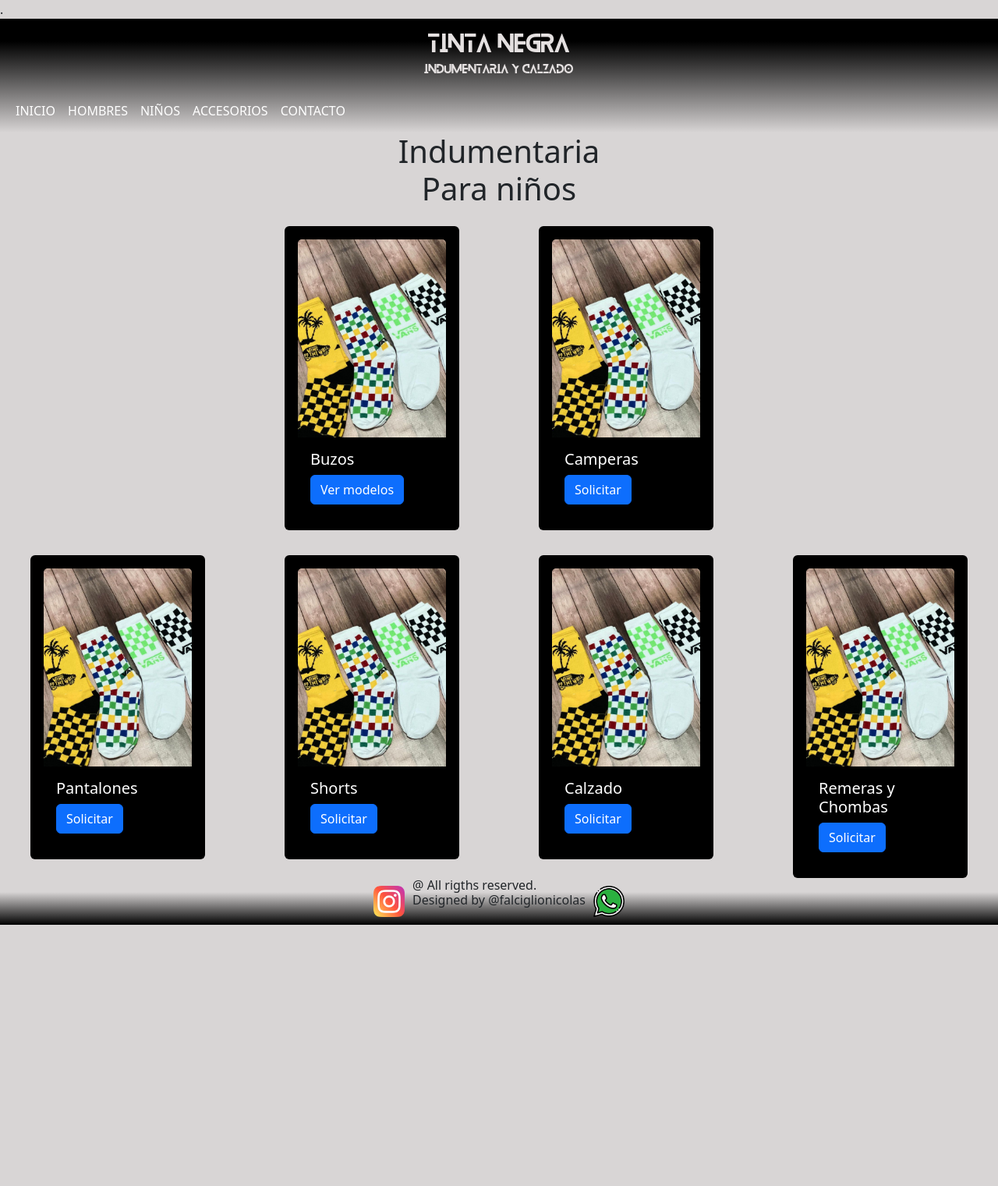
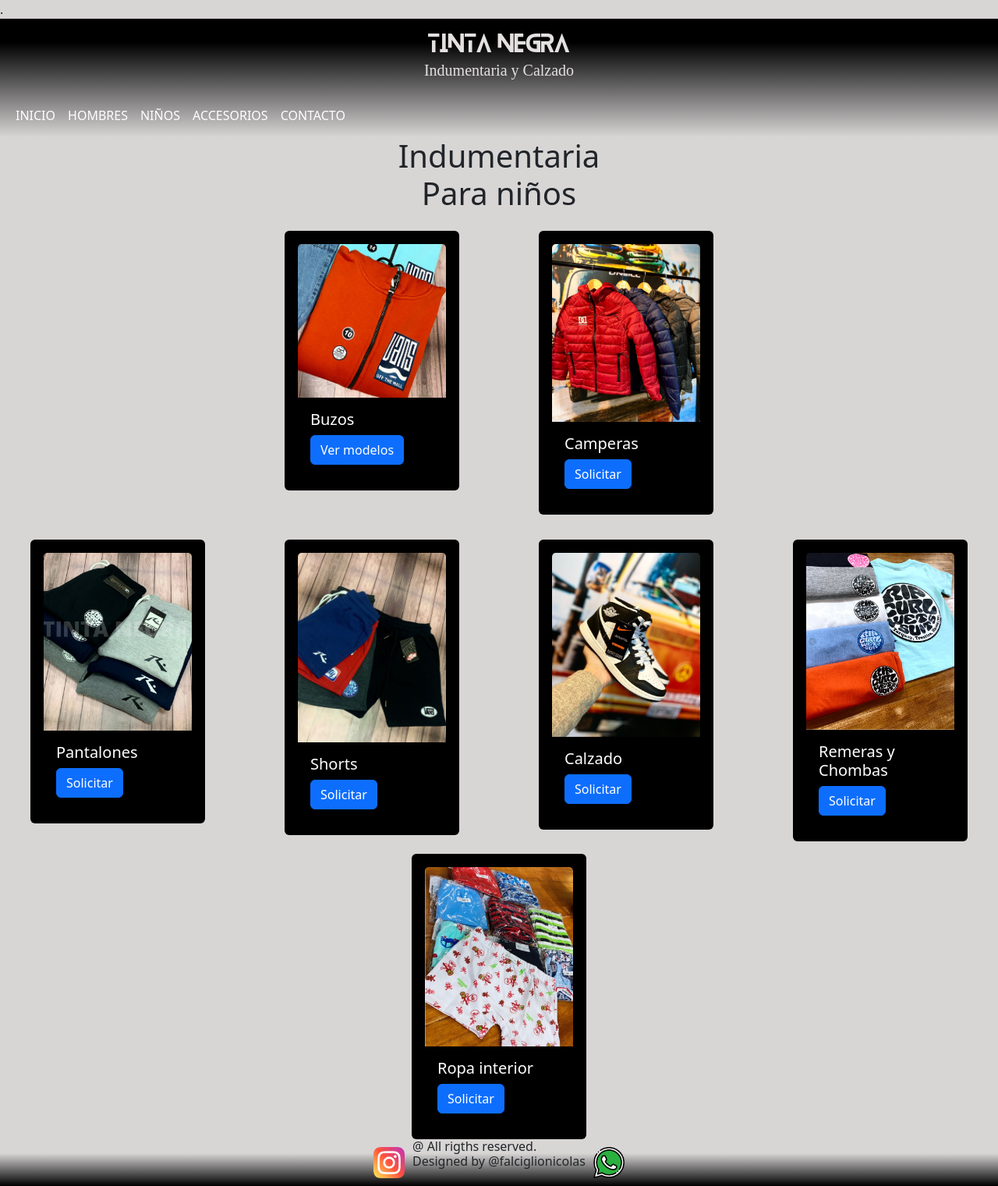
Before and after one commit to nicofal23/Tintanegra, a website: page pages/ninos.html in a window 1280 px wide. Shown: the whole page at 78% size. Before the commit the page ends 1186 px from the top, so only its background shows below. Drawn offline with nearby package versions, Linux system fonts and the light colour scheme; a web font is replaced by a local one.

Commit message:
modificaciones

```diff
--- a/pages/ninos.html
+++ b/pages/ninos.html
@@ -42,7 +42,7 @@
             <div class="offset-lg-6"></div>
             <div class="col-lg-3">
                 <div class="card text-white bg-black p-3" style="max-width: 14rem; margin: auto">
-                    <img src="../assets/img/imagen-accesorios.png" class="card-img-top" alt="..." />
+                    <img src="../assets/img/buzo-nino.png" class="card-img-top" alt="..." />
                     <div class="card-body">
                         <h5 class="card-title">Buzos</h5>
                         <a href="https://wa.me/5493415896032? text=Buen dia Tintanegra"target="_blank" class="btn btn-primary">Ver modelos</a>
@@ -51,7 +51,7 @@
             </div>
             <div class="col-lg-3">
                 <div class="card text-white bg-black p-3" style="max-width: 14rem; margin: auto">
-                    <img src="../assets/img/imagen-accesorios.png" class="card-img-top" alt="..." />
+                    <img src="../assets/img/campera-nino.png" class="card-img-top" alt="..." />
                     <div class="card-body">
                         <h5 class="card-title">Camperas</h5>
                         <a href="https://wa.me/5493415896032? text=Buen dia Tintanegra"target="_blank" class="btn btn-primary">Solicitar</a>
@@ -61,7 +61,7 @@
             <div class="offset-lg-6"></div>
             <div class="col-lg-3">
                 <div class="card text-white bg-black p-3" style="max-width: 14rem; margin: auto">
-                    <img src="../assets/img/imagen-accesorios.png" class="card-img-top" alt="..." />
+                    <img src="../assets/img/pantalon-nino.png" class="card-img-top" alt="..." />
                     <div class="card-body">
                         <h5 class="card-title">Pantalones</h5>
                         <a href="https://wa.me/5493415896032? text=Buen dia Tintanegra"target="_blank" class="btn btn-primary">Solicitar</a>
@@ -70,7 +70,7 @@
             </div>
             <div class="col-lg-3">
                 <div class="card text-white bg-black p-3" style="max-width: 14rem; margin: auto">
-                    <img src="../assets/img/imagen-accesorios.png" class="card-img-top" alt="..." />
+                    <img src="../assets/img/shor-hombre.jpeg" class="card-img-top" alt="..." />
                     <div class="card-body">
                         <h5 class="card-title">Shorts</h5>
                         <a href="https://wa.me/5493415896032? text=Buen dia Tintanegra"target="_blank" class="btn btn-primary">Solicitar</a>
@@ -79,7 +79,7 @@
             </div>
             <div class="col-lg-3">
                 <div class="card text-white bg-black p-3" style="max-width: 14rem; margin: auto">
-                    <img src="../assets/img/imagen-accesorios.png" class="card-img-top" alt="..." />
+                    <img src="../assets/img/calzado-nino.png" class="card-img-top" alt="..." />
                     <div class="card-body">
                         <h5 class="card-title">Calzado</h5>
                         <a href="https://wa.me/5493415896032? text=Buen dia Tintanegra"target="_blank" class="btn btn-primary">Solicitar</a>
@@ -88,9 +88,18 @@
             </div>
             <div class="col-lg-3">
                 <div class="card text-white bg-black p-3" style="max-width: 14rem; margin: auto">
-                    <img src="../assets/img/imagen-accesorios.png" class="card-img-top" alt="..." />
+                    <img src="../assets/img/remeras-nino.png" class="card-img-top" alt="..." />
                     <div class="card-body justify-content-center">
                         <h5 class="card-title">Remeras y Chombas</h5>
+                        <a href="https://wa.me/5493415896032? text=Buen dia Tintanegra"target="_blank" class="btn btn-primary">Solicitar</a>
+                    </div>
+                </div>
+            </div>
+            <div class="col-lg-3">
+                <div class="card text-white bg-black p-3" style="max-width: 14rem; margin: auto">
+                    <img src="../assets/img/ropainterior-nino.png" class="card-img-top" alt="..." />
+                    <div class="card-body justify-content-center">
+                        <h5 class="card-title">Ropa interior </h5>
                         <a href="https://wa.me/5493415896032? text=Buen dia Tintanegra"target="_blank" class="btn btn-primary">Solicitar</a>
                     </div>
                 </div>
--- a/scss/base/_body.scss
+++ b/scss/base/_body.scss
@@ -19,8 +19,8 @@
     }
     h4{
         color: rgb(228, 224, 224);
-        font-size: 15px;
-        font-family: titulo, cursive;
+        font-size: 20px;
+        font-family: notas;
         display: flex;
         justify-content: center;
     }
--- a/scss/base/_typo.scss
+++ b/scss/base/_typo.scss
@@ -2,3 +2,7 @@
     font-family: titulo;
     src: url(../assets/fonts/blanka.otf);
 }
+@font-face {
+    font-family: notas;
+    src: url(https://fonts.googleapis.com/css2?family=Borel&family=Poppins:wght@300&display=swap);
+}
--- a/scss/layout/_main-index.scss
+++ b/scss/layout/_main-index.scss
@@ -15,6 +15,10 @@
 			transform: scale(1.5);
 		}
 	}
+	h4 {
+		margin-left: 20px;
+		margin-top: 5px;
+	}
 }
 .imagen {
 	width: 100%;
@@ -29,6 +33,10 @@
 		.imagen {
 			transform: scale(1.5);
 		}
+	}
+	h4 {
+		margin-left: 20px;
+		margin-top: 5px;
 	}
 }
 .imagen {
@@ -48,8 +56,12 @@
 			transform: scale(1.5);
 		}
 	}
+	h4 {
+		margin-left: 70px;
+		margin-top: 5px;
+	}
 }
 .text {
-	font-family: titulo,cursive;
+	font-family: notas;
 	font-size: 24px;
 }
```
Also changed, not shown: pages/accesorios.html (+2 -2 lines), pages/hombres.html (+9 -9 lines), assets/img/acc-billetera.png (added), assets/img/acc-gorra.png (added), assets/img/buzo-hombre.png (added), assets/img/buzo-nino.png (added), assets/img/calzado-nino.png (added), assets/img/campera-hombre.png (added), assets/img/campera-nino.png (added), assets/img/pantalon-nino.png (added), assets/img/remeras-nino.png (added), assets/img/ropainterior-nino.png (added), assets/img/shor-hombre.jpeg (added), css/style.css.
